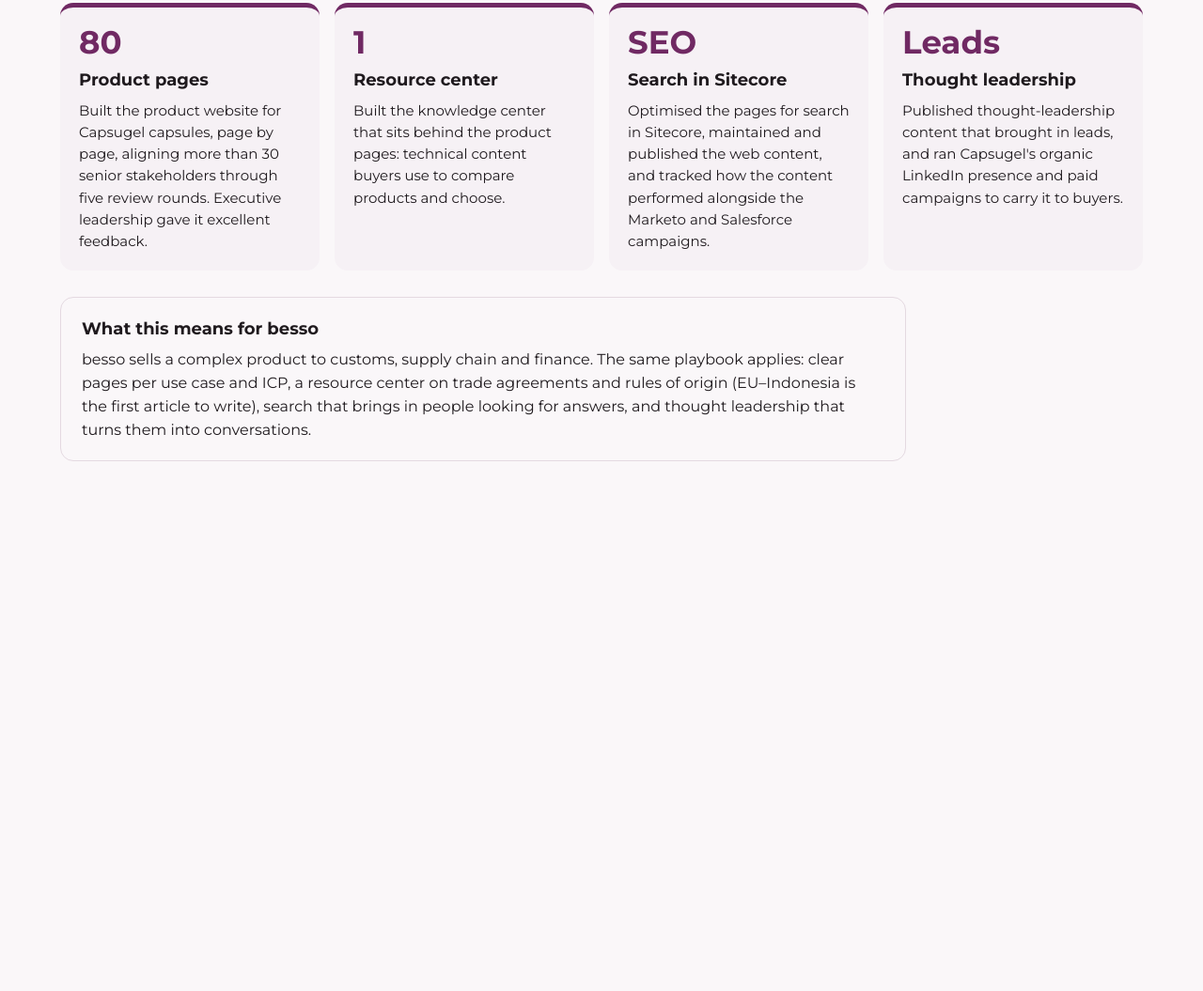
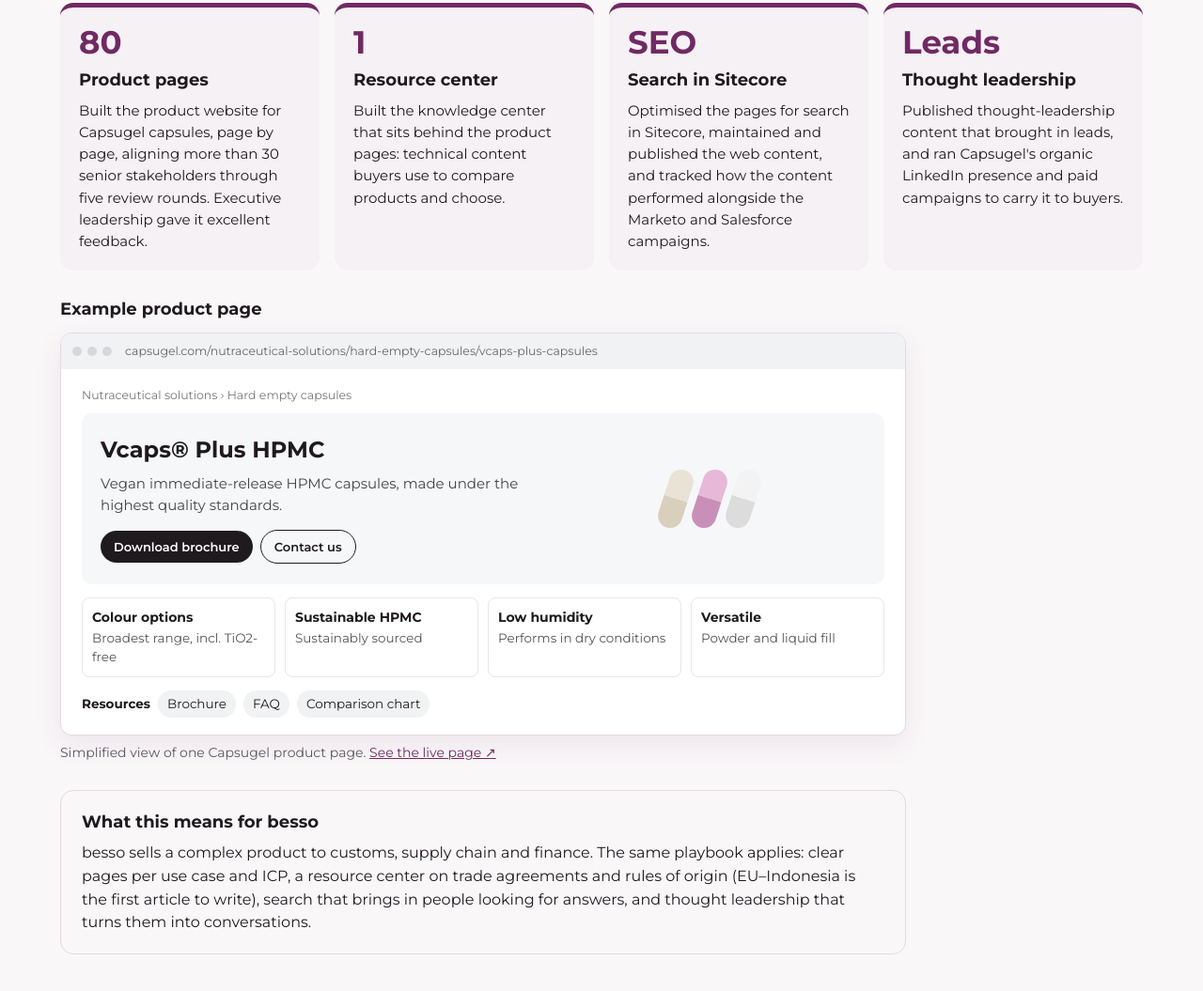
Before and after one commit to IliaParaskevopoulos/besso, a plain HTML site: page website-build.html in a window 1280 px wide. Shown: the part 733-1788 px from the top of the page at 94% size. Before the commit the page ends 1276 px from the top, so only its background shows below. Drawn offline with Linux system fonts and the light colour scheme.

Commit message:
Reorder Content menu and show an example product page
Co-Authored-By: Claude Opus 5.5 <noreply@anthropic.com>
Claude-Session: https://claude.ai/code/session_01MtKpymLiHrVdqFc5fhUGK4

```diff
--- a/site.js
+++ b/site.js
@@ -19,9 +19,9 @@
       { id: 'b2b', label: 'B2B Outreach', href: 'b2b-outreach.html' },
       { id: 'signal', label: 'Signal Engine', href: 'signal-engine.html', badge: 6 },
       { id: 'content', label: 'Content', children: [
-        { id: 'web', label: 'Website Build', href: 'website-build.html', note: '80 Capsugel product pages, SEO, resource center' },
+        { id: 'linkedin', label: 'LinkedIn Content', href: 'linkedin-content.html', note: 'Eight formats, each with one job' },
         { id: 'anim', label: 'Product Animation', href: 'product-animation.html', note: 'besso explained in 46 seconds' },
-        { id: 'linkedin', label: 'LinkedIn Content', href: 'linkedin-content.html', note: 'Eight formats, each with one job' }
+        { id: 'web', label: 'Website Build', href: 'website-build.html', note: '80 Capsugel product pages, SEO, resource center' }
       ]}
     ];
 
--- a/website-build.html
+++ b/website-build.html
@@ -26,6 +26,20 @@
 .wbc .n{display:block;font-size:34px;font-weight:700;color:var(--pur);line-height:1}
 .wbc h3{margin:10px 0 6px;font-size:18px}
 .wbc p{margin:0;font-size:15px}
+.ex{margin-top:28px}.ex h3{margin:0 0 10px;font-size:18px}
+.br{border:1px solid var(--line);border-radius:12px;overflow:hidden;background:#fff;max-width:900px;box-shadow:0 10px 30px rgba(74,26,65,.08)}
+.brbar{display:flex;align-items:center;gap:6px;background:#F1F2F4;padding:9px 12px;font-size:12.5px;color:#666}
+.brbar i{width:10px;height:10px;border-radius:50%;background:#d5d7db}.brbar span{margin-left:8px;overflow:hidden;text-overflow:ellipsis;white-space:nowrap}
+.pg{padding:18px 22px;color:#1F1A1E}
+.crumb{margin:0 0 10px;font-size:12.5px;color:#777}
+.hero2{display:grid;grid-template-columns:minmax(0,1.4fr) minmax(0,1fr);gap:18px;align-items:center;background:#F6F7F9;border-radius:10px;padding:20px}
+.hero2 h4{margin:0 0 6px;font-size:24px}.hero2 p{margin:0 0 12px;font-size:15px;color:#444}
+.b1,.b2{display:inline-block;font-size:13px;font-weight:600;border-radius:20px;padding:7px 14px;margin:2px 4px 2px 0}.b1{background:#1F1A1E;color:#fff}.b2{border:1px solid #1F1A1E}
+.caps{display:flex;gap:10px;justify-content:center}.caps i{width:26px;height:64px;border-radius:13px;background:linear-gradient(180deg,#e9e3d6 50%,#d8cfbd 50%);transform:rotate(18deg)}.caps i:nth-child(2){background:linear-gradient(180deg,#e7b8d8 50%,#c98fb8 50%)}.caps i:nth-child(3){background:linear-gradient(180deg,#f3f3f3 50%,#dcdcdc 50%)}
+.ben{display:grid;grid-template-columns:repeat(4,minmax(0,1fr));gap:10px;margin:14px 0}.ben div{border:1px solid #e6e7ea;border-radius:8px;padding:10px;font-size:13.5px;color:#555}.ben b{display:block;color:#1F1A1E;font-size:14px}
+.res{display:flex;flex-wrap:wrap;gap:8px;align-items:center;font-size:13.5px}.res span{background:#F1F2F4;border-radius:14px;padding:4px 10px}
+.exn{font-size:14px;color:var(--mut);margin:8px 0 0}
+@media(max-width:600px){.hero2{grid-template-columns:minmax(0,1fr)}.caps{display:none}.ben{grid-template-columns:repeat(2,minmax(0,1fr))}}
 .bridge{margin-top:28px;border:1px solid var(--line);border-radius:14px;padding:20px 22px;max-width:900px}
 .bridge h3{margin:0 0 6px;font-size:18px}.bridge p{margin:0}
 @media(max-width:900px){.wb{grid-template-columns:repeat(2,minmax(0,1fr))}}@media(max-width:520px){.wb{grid-template-columns:minmax(0,1fr)}}
@@ -68,6 +82,17 @@
 <div class="wbc"><span class="n">SEO</span><h3>Search in Sitecore</h3><p>Optimised the pages for search in Sitecore, maintained and published the web content, and tracked how the content performed alongside the Marketo and Salesforce campaigns.</p></div>
 <div class="wbc"><span class="n">Leads</span><h3>Thought leadership</h3><p>Published thought-leadership content that brought in leads, and ran Capsugel's organic LinkedIn presence and paid campaigns to carry it to buyers.</p></div>
 </div>
+<section class="ex">
+<h3>Example product page</h3>
+<div class="br"><div class="brbar"><i></i><i></i><i></i><span>capsugel.com/nutraceutical-solutions/hard-empty-capsules/vcaps-plus-capsules</span></div>
+<div class="pg">
+<p class="crumb">Nutraceutical solutions › Hard empty capsules</p>
+<div class="hero2"><div><h4>Vcaps® Plus HPMC</h4><p>Vegan immediate-release HPMC capsules, made under the highest quality standards.</p><span class="b1">Download brochure</span> <span class="b2">Contact us</span></div><div class="caps" aria-hidden="true"><i></i><i></i><i></i></div></div>
+<div class="ben"><div><b>Colour options</b>Broadest range, incl. TiO2-free</div><div><b>Sustainable HPMC</b>Sustainably sourced</div><div><b>Low humidity</b>Performs in dry conditions</div><div><b>Versatile</b>Powder and liquid fill</div></div>
+<div class="res"><b>Resources</b><span>Brochure</span><span>FAQ</span><span>Comparison chart</span></div>
+</div></div>
+<p class="exn">Simplified view of one Capsugel product page. <a href="https://capsugel.com/nutraceutical-solutions/hard-empty-capsules/vcaps-plus-capsules">See the live page ↗</a></p>
+</section>
 <div class="bridge"><h3>What this means for besso</h3><p>besso sells a complex product to customs, supply chain and finance. The same playbook applies: clear pages per use case and ICP, a resource center on trade agreements and rules of origin (EU–Indonesia is the first article to write), search that brings in people looking for answers, and thought leadership that turns them into conversations.</p></div>
 </div></main>
 </body>
```
Also changed, not shown: index.html (+2 -2 lines).
